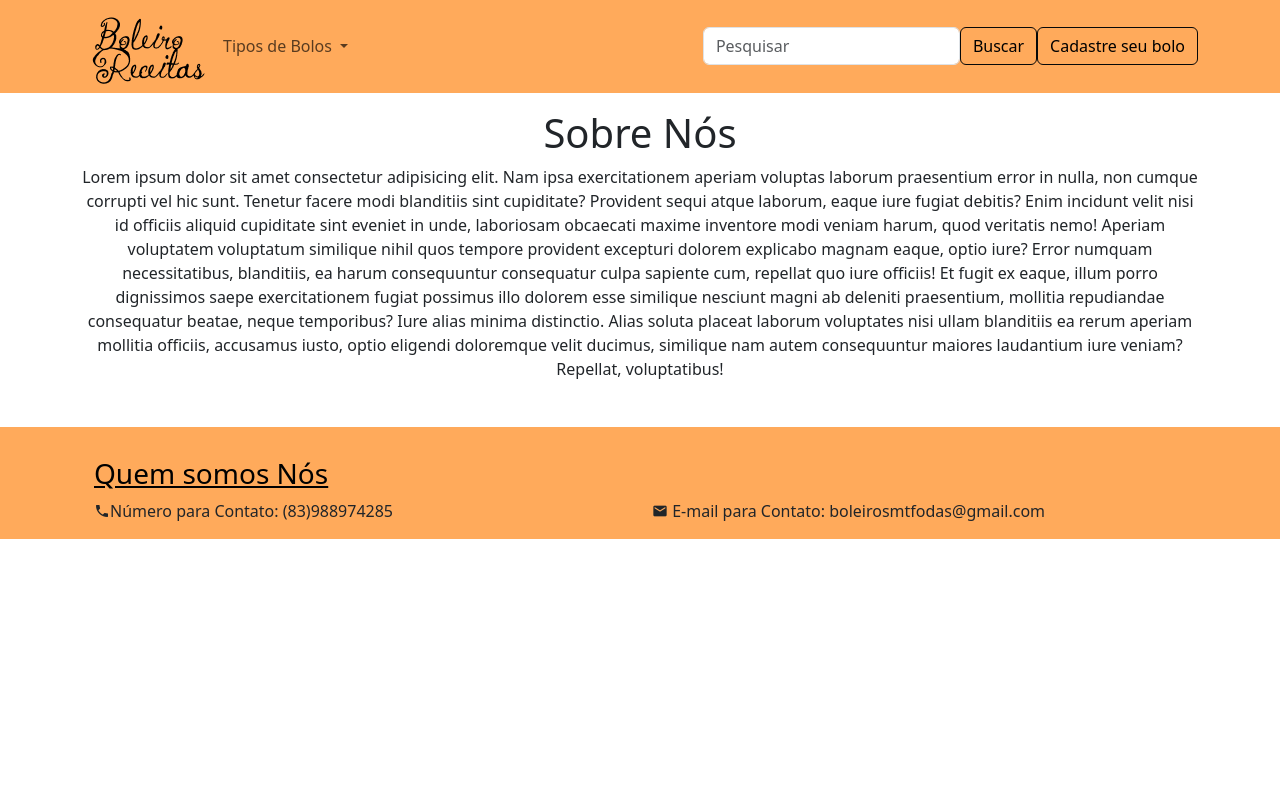
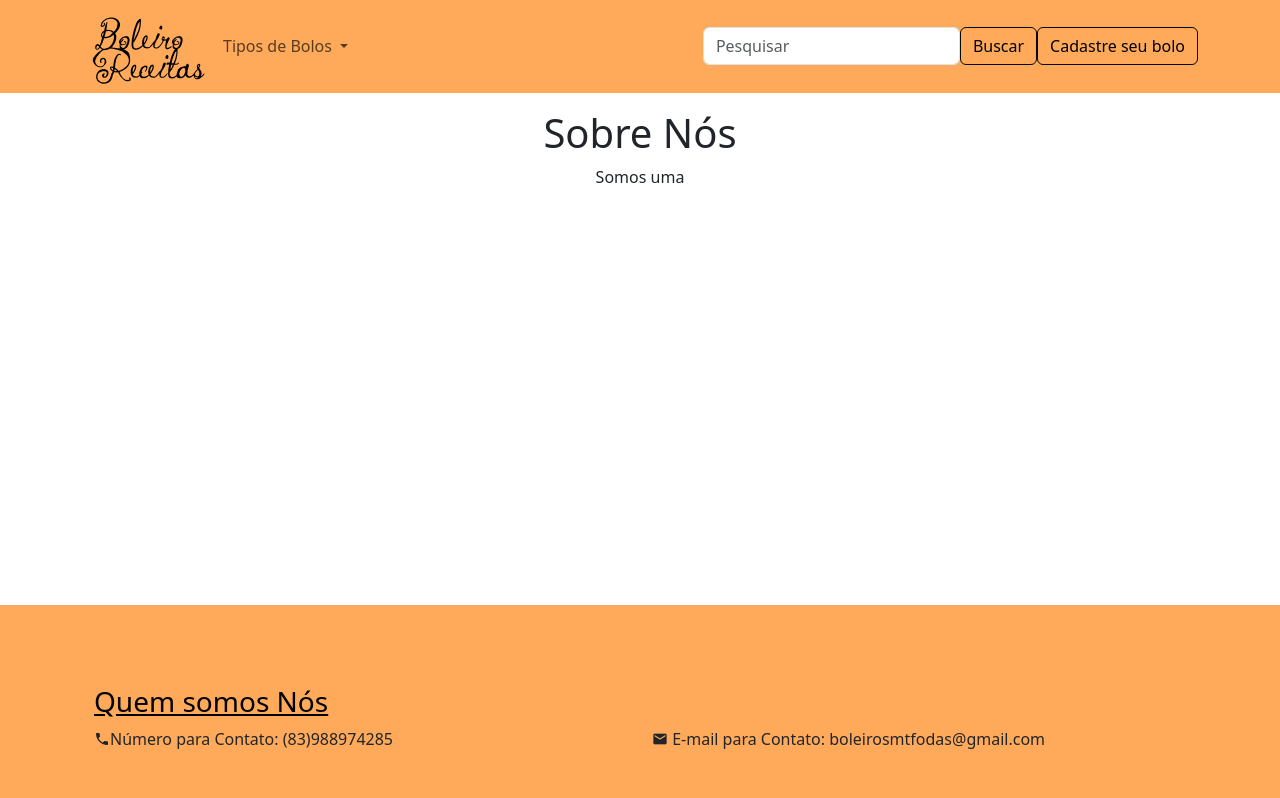
Before and after one commit to OmanoRH/Projeto-I, a PHP site: page /aboutUs.php in a window 1280 px wide. Shown: the part 1-799 px from the top of the page. Run offline with PHP 8.4, Linux system fonts and the light colour scheme.

Commit message:
nunca mais quero fazer footer na minha vida

```diff
--- a/CSS/style.css
+++ b/CSS/style.css
@@ -114,7 +114,11 @@ h1{
     right: 30px;
 
 }
-
+body {
+    display: flex;
+    flex-direction: column;
+    min-height: 100vh; /* Para que o footer fique sempre no final da página */
+  }
 
 footer{
     width: 100% !important;
--- a/aboutUs.php
+++ b/aboutUs.php
@@ -25,11 +25,7 @@
     <div class="container">
       <div class="row">
           <h1 class="mt-3"> Sobre Nós </h1>
-          <p>Lorem ipsum dolor sit amet consectetur adipisicing elit. Nam ipsa exercitationem aperiam voluptas laborum praesentium error in nulla, non cumque corrupti vel hic sunt. Tenetur facere modi blanditiis sint cupiditate?
-          Provident sequi atque laborum, eaque iure fugiat debitis? Enim incidunt velit nisi id officiis aliquid cupiditate sint eveniet in unde, laboriosam obcaecati maxime inventore modi veniam harum, quod veritatis nemo!
-          Aperiam voluptatem voluptatum similique nihil quos tempore provident excepturi dolorem explicabo magnam eaque, optio iure? Error numquam necessitatibus, blanditiis, ea harum consequuntur consequatur culpa sapiente cum, repellat quo iure officiis!
-          Et fugit ex eaque, illum porro dignissimos saepe exercitationem fugiat possimus illo dolorem esse similique nesciunt magni ab deleniti praesentium, mollitia repudiandae consequatur beatae, neque temporibus? Iure alias minima distinctio.
-          Alias soluta placeat laborum voluptates nisi ullam blanditiis ea rerum aperiam mollitia officiis, accusamus iusto, optio eligendi doloremque velit ducimus, similique nam autem consequuntur maiores laudantium iure veniam? Repellat, voluptatibus!</p>
+          <p>Somos uma </p>
       </div>
     </div>
 
@@ -38,7 +34,7 @@
       <script src="JS/script.js"></script>
   </body>
 
-  <footer>
+  <footer class="footer mt-auto py-3">
     <!-- Rodapé do Site  -->
     <div class="container">
       <div class="row">
--- a/rodape.php
+++ b/rodape.php
@@ -6,7 +6,7 @@
   </head>
 
   <body>
-    <footer>
+    <footer class="footer mt-5 py-3">
 
       <!-- Area de Contatos -->
       <div id="area-de-contato" style="width: 100%;">
```
